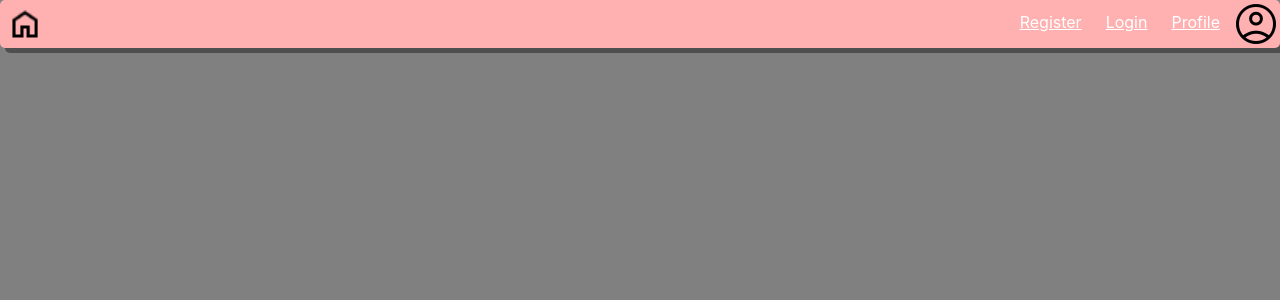
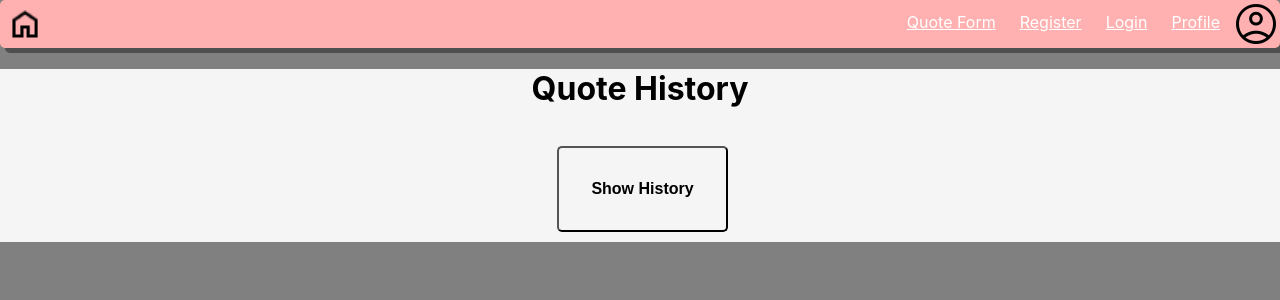
Before and after one commit to Kevin-T0114/Fuel-Rate-Prediction-App, a React (Create React App) app in the folder frontend/: page /history in a window 1280 px wide. Shown: the top 300 px of the page. Built offline with nearby package versions, Linux system fonts and the light colour scheme.

Commit message:
Finished linking table page

```diff
--- a/frontend/src/App.js
+++ b/frontend/src/App.js
@@ -5,6 +5,7 @@ import Login from './components/Login';
 import Navbar from './components/Navbar';
 import QuoteForm from './components/QuoteForm';
 import {BrowserRouter, Route, Routes} from "react-router-dom"
+import QuoteHistory from './components/QuoteHistory';
 
 function App() {
   return (
@@ -17,7 +18,8 @@ function App() {
           <Route path="/home" element={<Home/>}/>
           <Route path='/registration' element={<Register/>}/>
           <Route path='/login' element={<Login/>}/>
-          <Route path='/quote' element={<QuoteForm/>}/>
+          <Route path='/history' element={<QuoteHistory/>}/>
+          <Route path='form' element={<QuoteForm/>}/>
         </Routes>
       </BrowserRouter>
     </div>
--- a/frontend/src/components/Navbar.js
+++ b/frontend/src/components/Navbar.js
@@ -8,6 +8,7 @@ const Navbar = () => {
             <a href="/login" className="login">Login</a>
             <a href="/registration" className="register">Register</a>
             <img src={home} className='home' onClick={() => window.open('/home', '_self')}></img>
+            <a href='/form' className='qForm'>Quote Form</a>
         </div>
     )
 }
--- /dev/null
+++ b/frontend/src/components/QuoteHistory.css
@@ -0,0 +1,36 @@
+.pageStyle{
+    text-align: center;
+    background-color: whitesmoke;
+}
+
+.showButton{
+    background-color: whitesmoke;
+    margin-top: 1rem;
+    margin-left: 5px;
+    margin-bottom: 10px;
+    padding: 2rem;
+    border-radius: 5px;
+    cursor: pointer;
+    font-size: 1rem;
+    font-weight: bold;
+}
+
+.historyTable{
+    border-collapse: collapse;
+    border: 2px solid black;
+    font-size: 0.8rem;
+    letter-spacing: 1px;
+    margin-left: auto;
+    margin-right: auto;
+}
+
+caption {
+    caption-side: top;
+    padding: 1rem;
+    font-weight: bold;
+}
+
+th, td {
+    border: 1px solid black;
+    padding: 2rem;
+}
--- /dev/null
+++ b/frontend/src/components/QuoteHistory.js
@@ -0,0 +1,67 @@
+import { useState } from 'react';
+import './QuoteHistory.css';
+
+function CreateTable(userDetails){
+    let today = new Date();
+    let date = today.getDate();
+    let month = today.getMonth() + 1;
+    let year = today.getFullYear();
+    return(
+        <table className='historyTable'>
+            <caption>
+                Client Fuel Quote History {month}/{date}/{year}
+            </caption>
+            <thead>
+                <tr>
+                    <th scope ='col'>Gallons Requested</th>
+                    <th scope ='col'>Delivery Address</th>
+                    <th scope ='col'>Delivery Date</th>
+                    <th scope ='col'>Suggested Price / gallon</th>
+                    <th scope ='col'>Total Amount Due</th>
+                </tr>
+            </thead>
+            <tbody>
+                <tr>
+                    <th scope="row">6</th>
+                    <td>12345 ADDRESS LN</td>
+                    <td>06/05/2003</td>
+                    <td>$$$</td>
+                    <td>$$$$</td>
+                </tr>
+                <tr>
+                    <th scope="row">10</th>
+                    <td>12345 ADDRESS LN</td>
+                    <td>08/04/2004</td>
+                    <td>$$$</td>
+                    <td>$$$$</td>
+                </tr>
+                <tr>
+                    <th scope="row">80</th>
+                    <td>12345 ADDRESS LN</td>
+                    <td>03/24/2005</td>
+                    <td>$$$</td>
+                    <td>$$$$</td>
+                </tr>
+            </tbody>
+        </table>
+    );
+}
+
+ export default function QuoteHistory(userCredentials){
+
+    const [historyRequested, setRequest] = useState(false);
+
+    function onHistoryRequest(userCredentials){
+        setRequest(true);
+    }
+
+    return(
+        <div className='pageStyle'>
+            <h1>Quote History</h1>
+            <button className='showButton' onClick= {() => onHistoryRequest(userCredentials)}>
+                Show History
+            </button>
+            {historyRequested && <CreateTable userDetails={userCredentials}/>}
+        </div>
+    );
+ }
--- a/frontend/src/components/SmallHomeBox.js
+++ b/frontend/src/components/SmallHomeBox.js
@@ -8,7 +8,7 @@ const SmallHomeBox = () => {
                 <h3>View Fuel Quote History Here!</h3>
             </div>
             <div className="fuelCalculator">
-                <Link to='/quote'>
+                <Link to='/history'>
                     <button>Click to View!</button>
                 </Link>
             </div>
--- a/frontend/src/index.css
+++ b/frontend/src/index.css
@@ -70,6 +70,10 @@ code {
   padding: 1em;
 }
 
+.smallHomeBox button:hover{
+  cursor: pointer;
+}
+
 /*bmw image*/
 .bmw{
   position: absolute;
```
